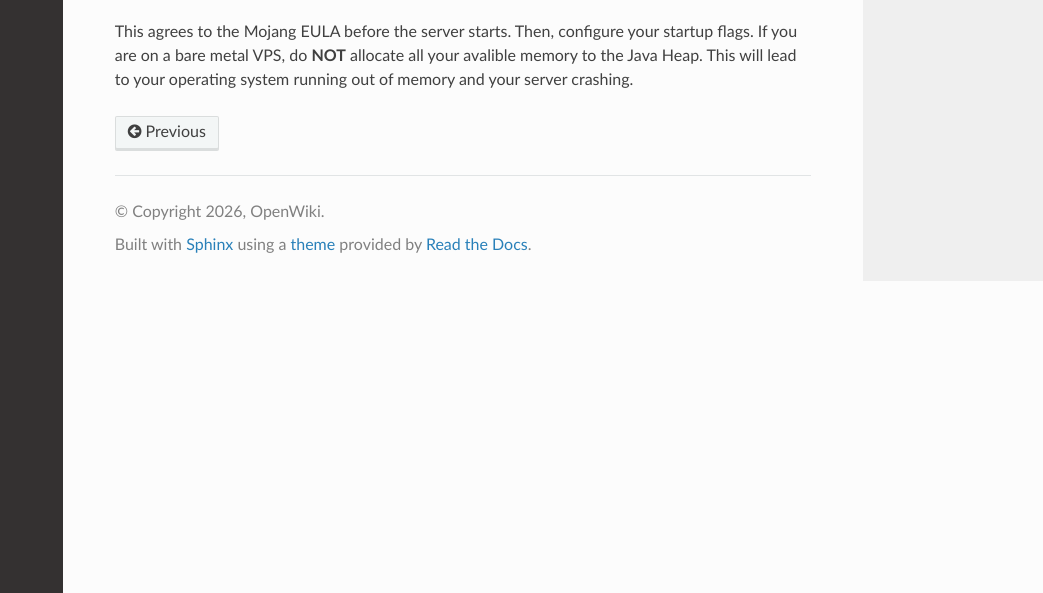
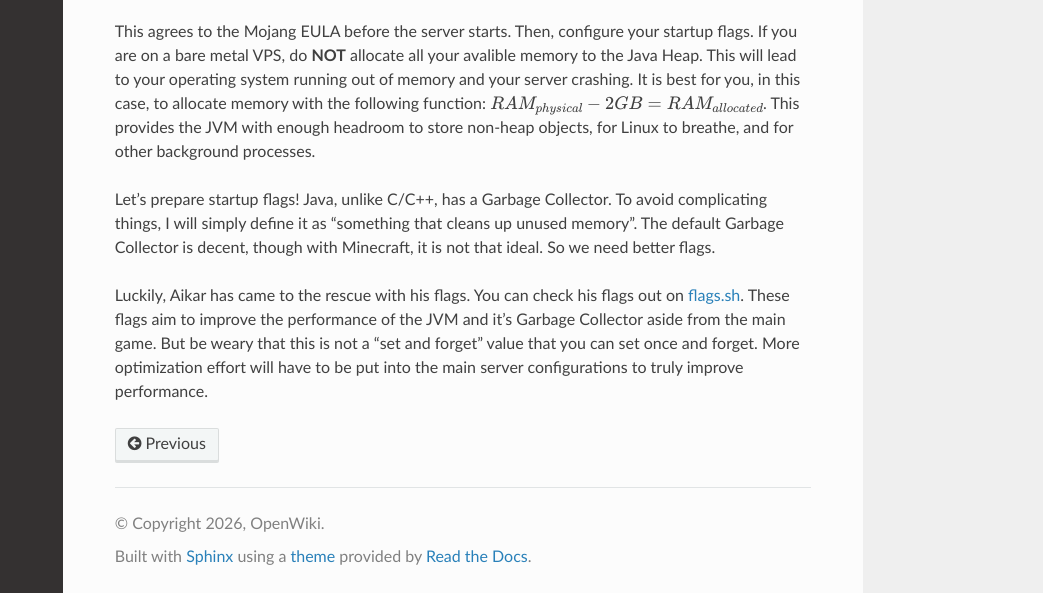
Before and after one commit to Earth1283/OpenWiki, a Sphinx documentation site: the page built from docs/source/first_server.rst, in a window 1280 px wide and 900 px high, scrolled down 3007 px, cut to the strip 307-900 px from the top of the window. Shown: the whole strip, without its empty margins (237-1280 px from the left). Built offline with Sphinx 7.4.7 and the Read the Docs theme 3.1.0, drawn with Linux system fonts in a browser that asks for light colours.

Commit message:
update messages

```diff
--- a/docs/source/first_server.rst
+++ b/docs/source/first_server.rst
@@ -126,3 +126,16 @@ Then place it inside your server directory, and then create a file named `eula.t
 This agrees to the Mojang EULA before the server starts. Then, configure your startup flags.
 If you are on a bare metal VPS, do **NOT** allocate all your avalible memory to the Java Heap. This will
 lead to your operating system running out of memory and your server crashing.
+It is best for you, in this case, to allocate memory with the following function:
+:math:`RAM_{physical}-2GB=RAM_{allocated}`. This provides the JVM with enough
+headroom to store non-heap objects, for Linux to breathe, and for other background processes.
+
+Let's prepare startup flags! Java, unlike C/C++, has a Garbage Collector. To avoid complicating things,
+I will simply define it as "something that cleans up unused memory". The default Garbage Collector is decent,
+though with Minecraft, it is not that ideal. So we need better flags.
+
+Luckily, Aikar has came to the rescue with his flags. You can check his flags out on
+`flags.sh <https://www.flags.sh>`_. These flags aim to improve the performance of the JVM and it's Garbage
+Collector aside from the main game. But be weary that this is not a "set and forget" value that you can
+set once and forget. More optimization effort will have to be put into the main server configurations to
+truly improve performance.
```
Also changed, not shown: other parts of docs/source/first_server.rst (+1 -1 lines).
